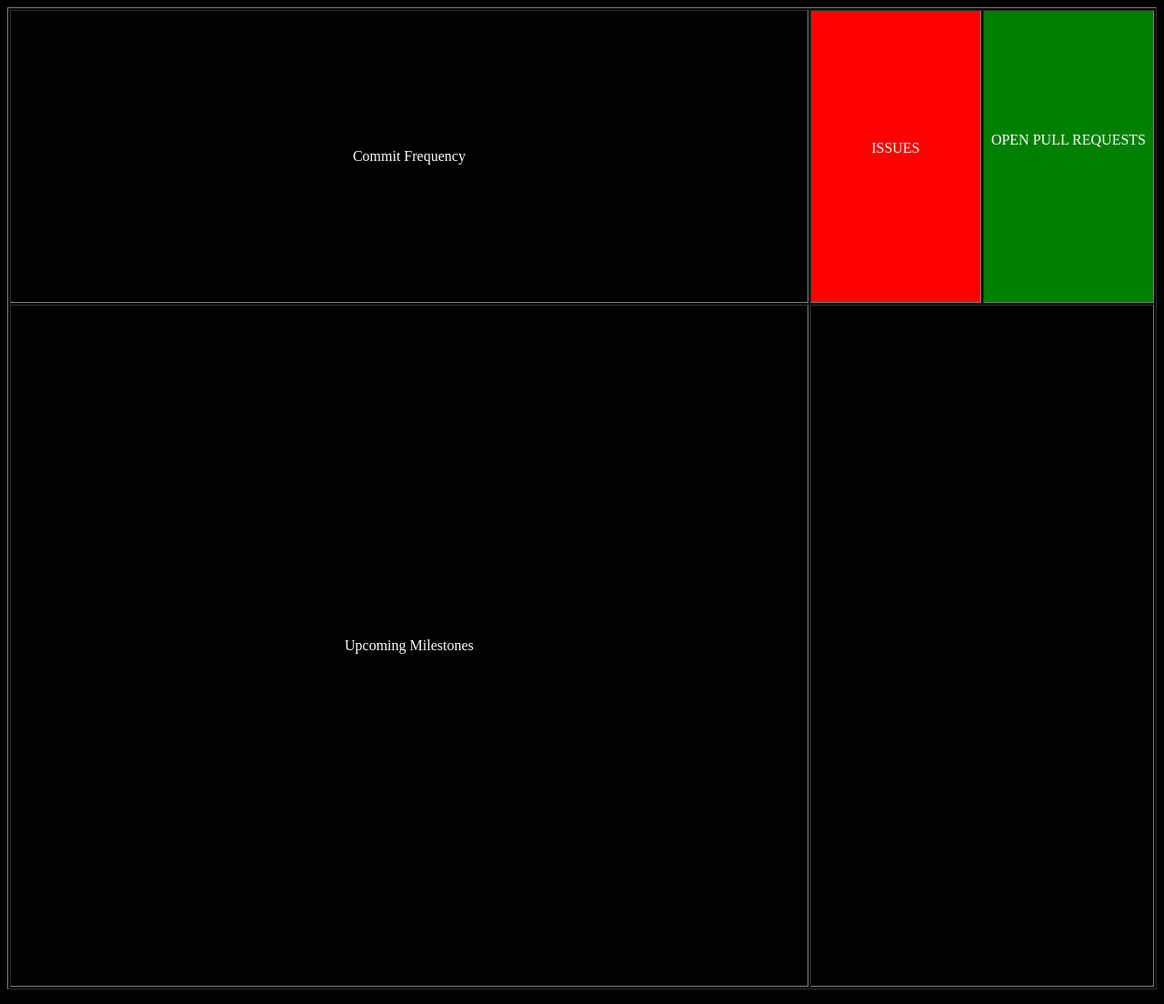
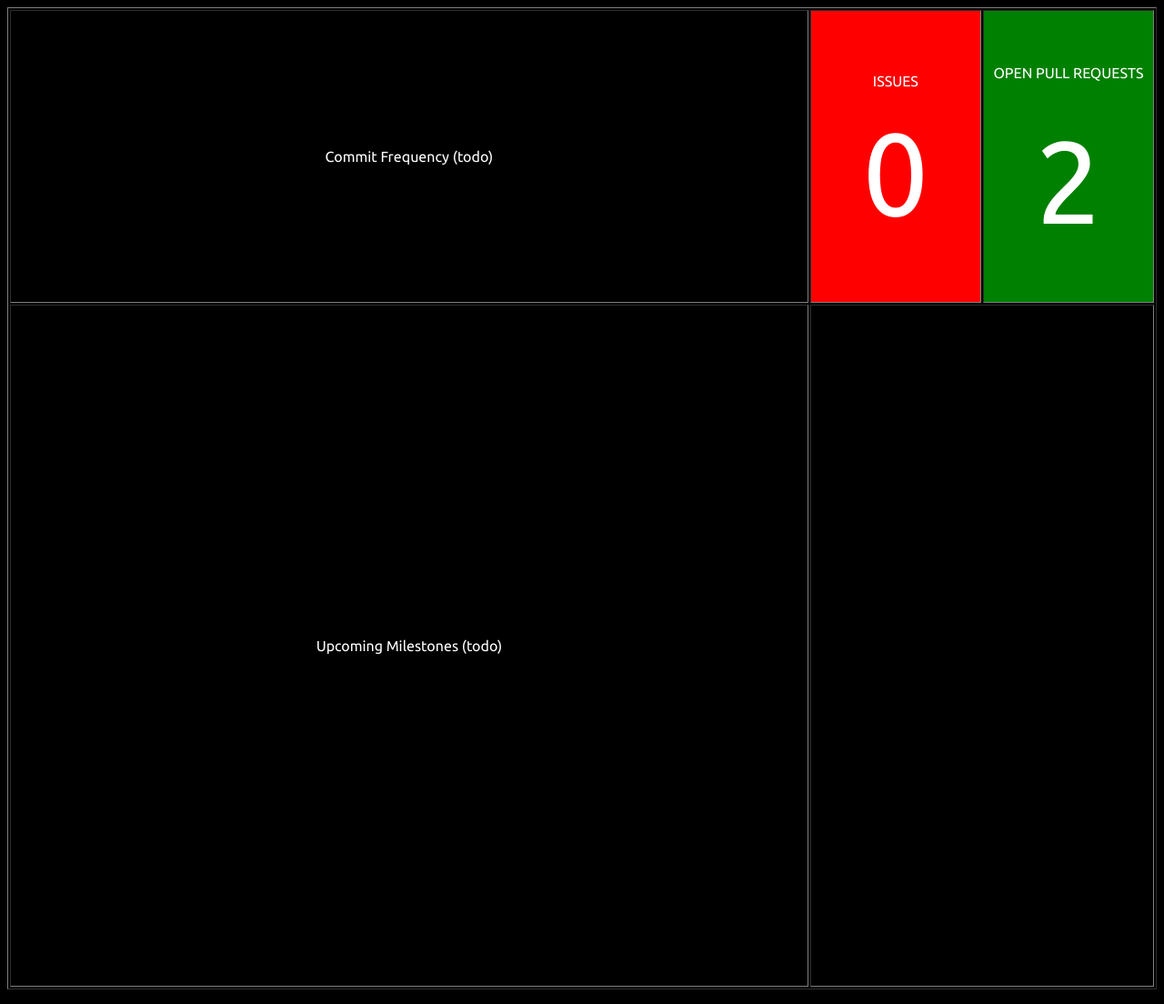
Before and after one commit to FRC-1721/GitSignage, a Flask app: page / in a window 1280 px wide. Shown: the whole page at 91% size. Run offline with Flask 2, Linux system fonts and the light colour scheme.

Commit message:
Enough stuff for today

```diff
--- a/git_signage/static/css/style.css
+++ b/git_signage/static/css/style.css
@@ -1,6 +1,7 @@
 body {
     color: white;
     background-color: black;
+    font-family: Ubuntu, "times new roman", times, roman, serif;
 }
 
 #openIssues {
@@ -10,3 +11,7 @@ body {
 #openPRs {
     background-color: green;
 }
+
+#bigNumber {
+    font-size: 10vw;
+}
--- a/git_signage/templates/index.html
+++ b/git_signage/templates/index.html
@@ -2,25 +2,28 @@
 <html>
 
 <head>
+    <link rel="stylesheet" type="text/css"
+        href="http://fonts.googleapis.com/css?family=Ubuntu:regular,bold&subset=Latin">
     <link rel="stylesheet" href="{{ url_for('static', filename='css/style.css') }}">
 </head>
 
 <body>
-
     <span style="font-weight: bold;"></span>
     <table style="text-align: left; width: 100%; height: 1080px;" border="1" cellpadding="2" cellspacing="2">
         <tbody>
             <tr style="height:30%">
-                <td style="width:70%; vertical-align: center; text-align: center;">Commit Frequency<br></td>
+                <td style="width:70%; vertical-align: center; text-align: center;">Commit Frequency (todo)<br></td>
                 <td style="width:15%; vertical-align: center; text-align: center;" id="openIssues">
-                    <div>ISSUES</div><br>
+                    <div id="openIssuesLabel">ISSUES</div><br>
+                    <div id="bigNumber">0</div>
                 </td>
                 <td style="width:15%; vertical-align: center; text-align: center;" id="openPRs">
                     <div>OPEN PULL REQUESTS</div><br><br>
+                    <div id="bigNumber">2</div>
                 </td>
             </tr>
             <tr style="height: 70%;">
-                <td style="text-align: center;">Upcoming Milestones<br></td>
+                <td style="text-align: center;">Upcoming Milestones (todo)<br></td>
                 <td colspan="2" rowspan="1" style="text-align: center;"><br></td>
             </tr>
         </tbody>
```
